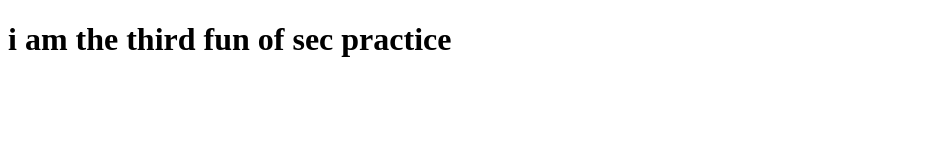
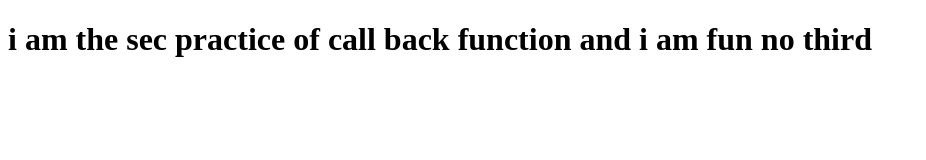
Before and after one commit to zain391/call-back-functions, a plain HTML site: page index.html in a window 1280 px wide. Shown: the whole page, without its empty margins (0-926 px from the left). Drawn offline with Linux system fonts and the light colour scheme.

Commit message:
done with the third practice of call back function
done with the third practice of call back function

```diff
--- a/index.html
+++ b/index.html
@@ -19,14 +19,17 @@
         }
         sec(first());
         //
-        function third(){
+        function third(text1){
             let head=document.getElementById("head");
-            head.innerHTML="i am the third fun of sec practice";
+            head.innerHTML=text1;
+
         }
-        function forth(charNumber){
-            charNumber;
+        // third("i am the sec practice of call back function and i am fun no third ");
+        function forth(teesraFun){
+            teesraFun;
         }
-        forth(third())
+        forth(third("i am the sec practice of call back function and i am fun no third"))
+
 
 
     </script>
```
